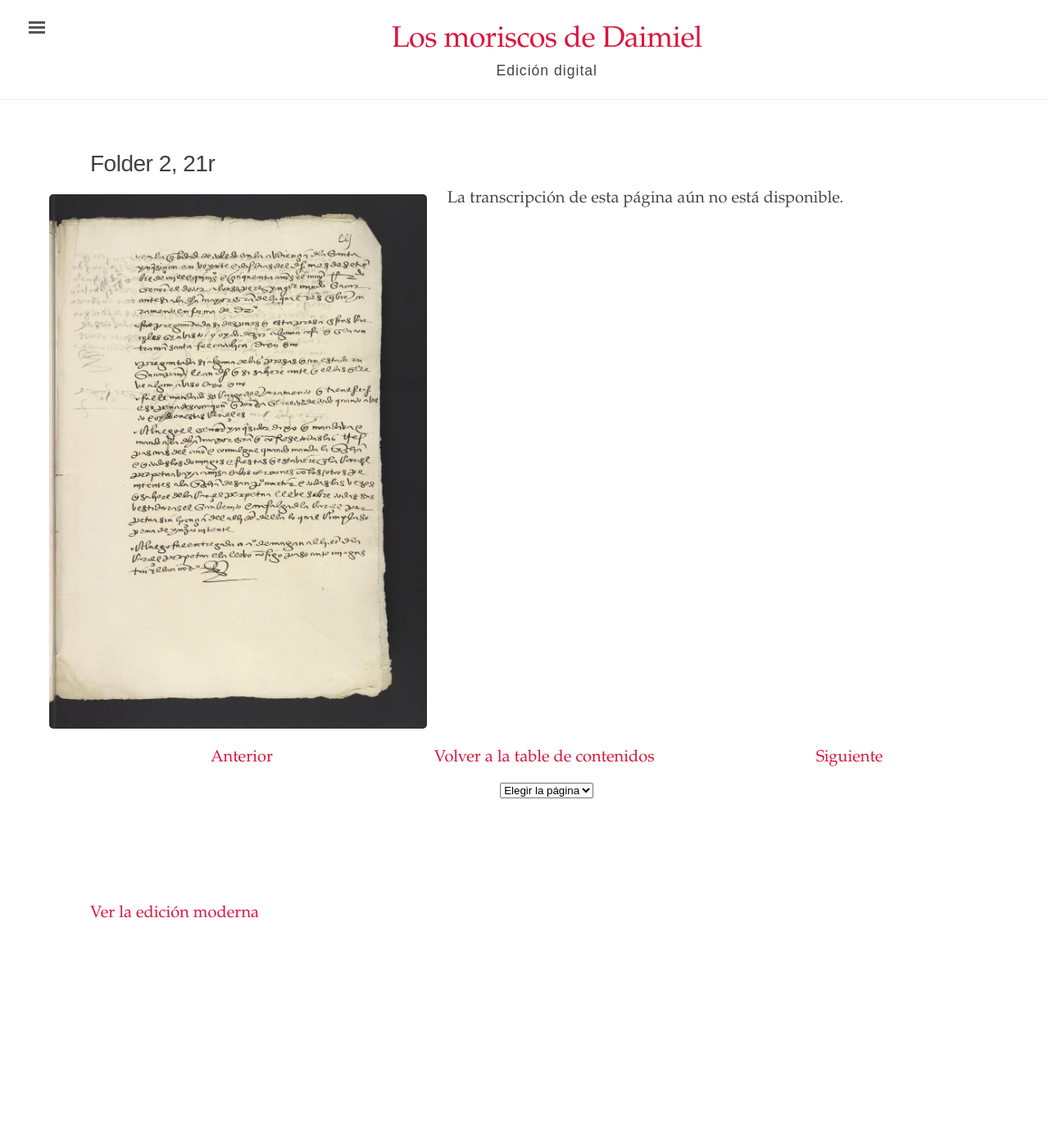
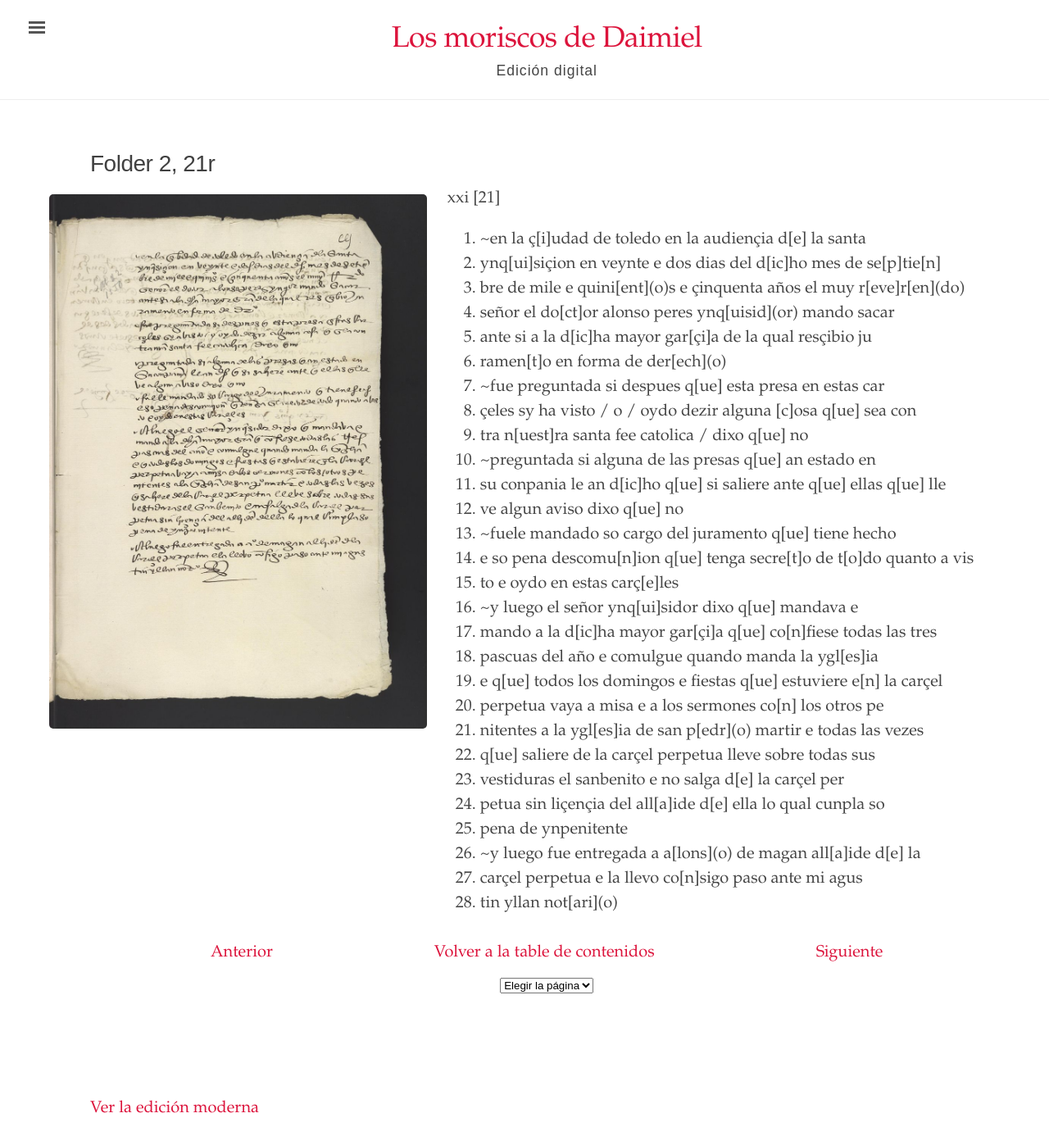
Before and after one commit to digbmc/moriscos-daimel, a Jekyll site: the page built from _texts/folder-2-21r.md, in a window 1280 px wide and 1400 px high. Shown: the top 1397 px of the window at 82% size. Built offline with Jekyll 4.4.1, drawn with Linux system fonts in a browser that asks for light colours.

Commit message:
Update folder-2-21r.md

```diff
--- a/_texts/folder-2-21r.md
+++ b/_texts/folder-2-21r.md
@@ -5,4 +5,33 @@ image: /assets/images/Folder_2_21r.jpg
 body_class: wide-page
 order: 41
 ---
-La transcripción de esta página aún no está disponible.
+xxi \[21\]
+
+1. ~en la ç\[i\]udad de toledo en la audiençia d\[e\] la santa
+2. ynq\[ui\]siçion en veynte e dos dias del d\[ic\]ho mes de se\[p\]tie\[n\]
+3. bre de mile e quini\[ent\](o)s e çinquenta años el muy r\[eve\]r\[en\](do)
+4. señor el do\[ct\]or alonso peres ynq\[uisid\](or) mando sacar
+5. ante si a la d\[ic\]ha mayor gar\[çi\]a de la qual resçibio ju
+6. ramen\[t\]o en forma de der\[ech\](o)
+7. ~fue preguntada si despues q\[ue\] esta presa en estas car
+8. çeles sy ha visto / o / oydo dezir alguna \[c\]osa q\[ue\] sea con
+9. tra n\[uest\]ra santa fee catolica / dixo q\[ue\] no
+10. ~preguntada si alguna de las presas q\[ue\] an estado en
+11. su conpania le an d\[ic\]ho q\[ue\] si saliere ante q\[ue\] ellas q\[ue\] lle
+12. ve algun aviso dixo q\[ue\] no
+13. ~fuele mandado so cargo del juramento q\[ue\] tiene hecho
+14. e so pena descomu\[n\]ion q\[ue\] tenga secre\[t\]o de t\[o\]do quanto a vis
+15. to e oydo en estas carç\[e\]les
+16. ~y luego el señor ynq\[ui\]sidor dixo q\[ue\] mandava e
+17. mando a la d\[ic\]ha mayor gar\[çi\]a q\[ue\] co\[n\]fiese todas las tres
+18. pascuas del año e comulgue quando manda la ygl\[es\]ia
+19. e q\[ue\] todos los domingos e fiestas q\[ue\] estuviere e\[n\] la carçel
+20. perpetua vaya a misa e a los sermones co\[n\] los otros pe
+21. nitentes a la ygl\[es\]ia de san p\[edr\](o) martir e todas las vezes
+22. q\[ue\] saliere de la carçel perpetua lleve sobre todas sus
+23. vestiduras el sanbenito e no salga d\[e\] la carçel per
+24. petua sin liçençia del all\[a\]ide d\[e\] ella lo qual cunpla so
+25. pena de ynpenitente
+26. ~y luego fue entregada a a\[lons\](o) de magan all\[a\]ide d\[e\] la
+27. carçel perpetua e la llevo co\[n\]sigo paso ante mi agus
+28. tin yllan not\[ari\](o)
```
